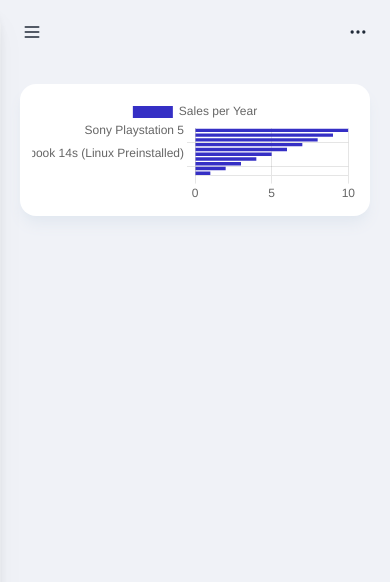
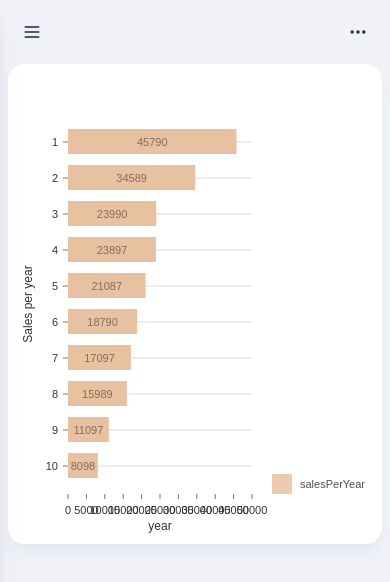
Before and after one commit to artemromaniv/project_admin_dashboard, a React (Vite) app: page /best-sellers in a window 390 px wide. Shown: the top 582 px of the page. Built offline with nearby package versions, Linux system fonts and the light colour scheme.

Commit message:
create new,responsive best seller chart and delete old chart library

```diff
--- a/package.json
+++ b/package.json
@@ -18,7 +18,6 @@
     "daisyui": "^2.33.0",
     "dayjs": "^1.11.5",
     "react": "^18.2.0",
-    "react-chartjs-2": "^4.3.1",
     "react-dom": "^18.2.0",
     "react-router": "^6.3.0",
     "react-router-dom": "^6.3.0"
--- a/src/App.tsx
+++ b/src/App.tsx
@@ -12,9 +12,7 @@
   BestSellers,
 } from "./components";
 import { Routes, Route } from "react-router";
-import { Chart, registerables } from "chart.js";
 import { useStateContext } from "./contexts/ContextProvider";
-Chart.register(...registerables);
 
 const App = () => {
   const { collapsed } = useStateContext();
--- a/src/components/BestSellers.tsx
+++ b/src/components/BestSellers.tsx
@@ -1,8 +1,8 @@
-import { BestSellersChart } from "./charts/BestSellersChart"
+import BestSellersChart from "./charts/BestSellersChart"
 const BestSellers = () => {
   return (
-    <div className="p-5">
-      <div className="bg-crust p-3 rounded-2xl shadow-lg shadow-slate-200" >
+    <div className="px-2 md:p-5 md:py-15 lg:px-24 xl:px-24">
+      <div className="bg-crust rounded-2xl shadow-lg shadow-slate-200 h-[480px] md:h-[720px] xl:h-[840px]" >
         <BestSellersChart />
       </div>
     </div>
--- a/src/components/charts/BestSellersChart.tsx
+++ b/src/components/charts/BestSellersChart.tsx
@@ -1,44 +1,141 @@
-import { Bar } from "react-chartjs-2";
-import { ChartOptions } from "chart.js";
+import { ResponsiveBar } from '@nivo/bar'
 
-// 1.Sony Playstation 5
-// 2.Apple Air Pods 2nd Gen
-// 3.AMD Radeon RX 6500 XT
-// 4.Seagate Portable 2TB External Hard Drive
-// 5.Apple Pencil (2nd Generation), White
-// 6.Huawei Matebook 14s (Linux Preinstalled)
-// 7.Matein Travel Laptop Backpack,
-// 8.Razer Kraken Gaming Headset, Pink
-// 9.Apple Watch Series 3
-// 10.Razer Basilisk V3
+const data = [
+  {
+    "place": "10",
+    "salesPerYear": 8098,
+    "salesPerYearColor": "hsl(2, 70%, 50%)",
+  },
+  {
+    "place": "9",
+    "salesPerYear": 11097,
+    "salesPerYearColor": "hsl(2, 70%, 50%)",
+  },
+  {
+    "place": "8",
+    "salesPerYear": 15989,
+    "salesPerYearColor": "hsl(2, 70%, 50%)",
+  },
+  {
+    "place": "7",
+    "salesPerYear": 17097,
+    "salesPerYearColor": "hsl(2, 70%, 50%)",
+  },
+  {
+    "place": "6",
+    "salesPerYear": 18790,
+    "salesPerYearColor": "hsl(350, 70%, 50%)",
+  },
+  {
+    "place": "5",
+    "salesPerYear": 21087,
+    "salesPerYearColor": "hsl(79, 70%, 50%)",
+  },
+  {
+    "place": "4",
+    "salesPerYear": 23897,
+    "salesPerYearColor": "hsl(157, 70%, 50%)",
+  },
+  {
+    "place": "3",
+    "salesPerYear": 23990,
+    "salesPerYearColor": "hsl(160, 70%, 50%)",
+  },
+  {
+    "place": "2",
+    "salesPerYear": 34589,
+    "salesPerYearColor": "hsl(351, 70%, 50%)",
+  },
+  {
+    "place": "1",
+    "salesPerYear": 45790,
+    "salesPerYearColor": "hsl(65, 70%, 50%)",
+  },
+]
 
-const lables:string[] =[
-    'Sony Playstation 5',
-    'Apple Air Pods 2nd Gen',
-    'AMD Radeon RX 6500 XT',
-    'Seagate Portable 2TB External Hard Drive',
-    'Apple Pencil (2nd Generation), White',
-    'Huawei Matebook 14s (Linux Preinstalled)',
-    'Matein Travel Laptop Backpack',
-    'Razer Kraken Gaming Headset, Pink',
-    'Apple Watch Series 3',
-    'Razer Basilisk V3'
-];
-const data = {
-    labels:lables,
-    datasets:[{
-        label:'Sales per Year',
-        backgroundColor:[ '#352FC5'],
-        data: [10,9,8,7,6,5,4,3,2,1,],
-    }]
+const BestSellersChart = () => {
+  return (
+    <ResponsiveBar
+    data={data}
+    keys={[
+        'salesPerYear',
+    ]}
+    indexBy="place"
+    layout="horizontal"
+    margin={{ top: 50, right: 130, bottom: 50, left: 60 }}
+    padding={0.3}
+    valueScale={{ type: 'linear' }}
+    indexScale={{ type: 'band', round: true }}
+    colors={{ scheme: 'nivo' }}
+    defs={[
+        {
+            id: 'dots',
+            type: 'patternDots',
+            background: 'inherit',
+            color: '#38bcb2',
+            size: 4,
+            padding: 1,
+            stagger: true
+        },
+    ]}
+    axisTop={null}
+    axisRight={null}
+    axisBottom={{
+        tickSize: 5,
+        tickPadding: 5,
+        tickRotation: 0,
+        legend: 'year',
+        legendPosition: 'middle',
+        legendOffset: 32
+    }}
+    axisLeft={{
+        tickSize: 5,
+        tickPadding: 5,
+        tickRotation: 0,
+        legend: 'Sales per year',
+        legendPosition: 'middle',
+        legendOffset: -40
+    }}
+    labelSkipWidth={12}
+    labelSkipHeight={12}
+    labelTextColor={{
+        from: 'color',
+        modifiers: [
+            [
+                'darker',
+                1.6
+            ]
+        ]
+    }}
+    legends={[
+        {
+            dataFrom: 'keys',
+            anchor: 'bottom-right',
+            direction: 'column',
+            justify: false,
+            translateX: 120,
+            translateY: 0,
+            itemsSpacing: 2,
+            itemWidth: 100,
+            itemHeight: 20,
+            itemDirection: 'left-to-right',
+            itemOpacity: 0.85,
+            symbolSize: 20,
+            effects: [
+                {
+                    on: 'hover',
+                    style: {
+                        itemOpacity: 1
+                    }
+                }
+            ]
+        }
+    ]}
+    role="application"
+    ariaLabel="Nivo bar chart demo"
+    barAriaLabel={function(e){return e.id+": "+e.formattedValue+" in year: "+e.indexValue}}
+/>
+  )
 }
 
-const options: ChartOptions = {
-    responsive: true,
-    maintainAspectRatio: true,
-    indexAxis: "y",
-}
-
-export const BestSellersChart = () => {
-    return <Bar options={options}  data={data} height = {'100%'}/>
-}
+export default BestSellersChart
```
Also changed, not shown: 1 other file (tests, documents, lock files or other folders).
